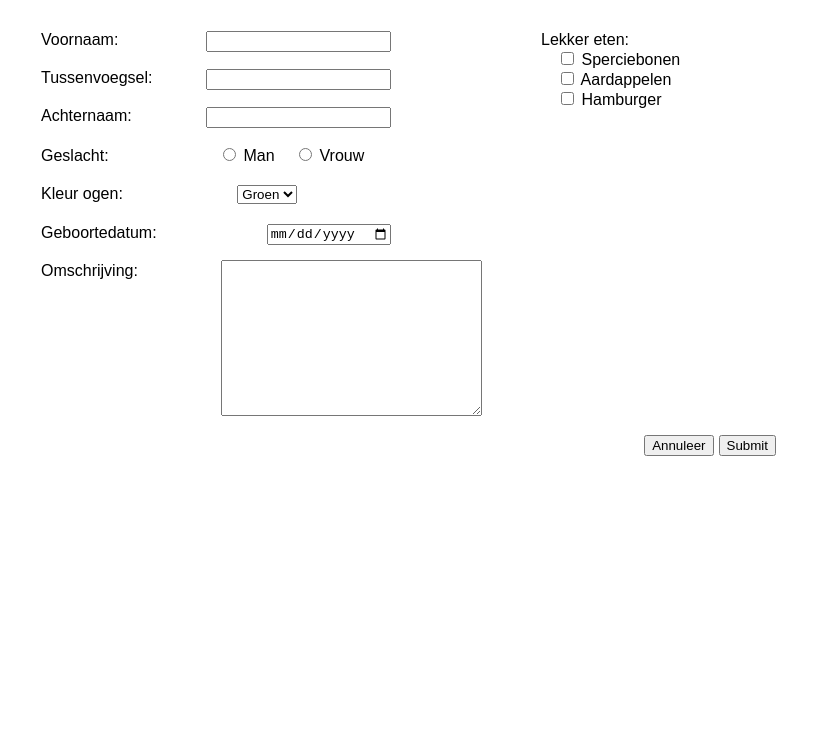
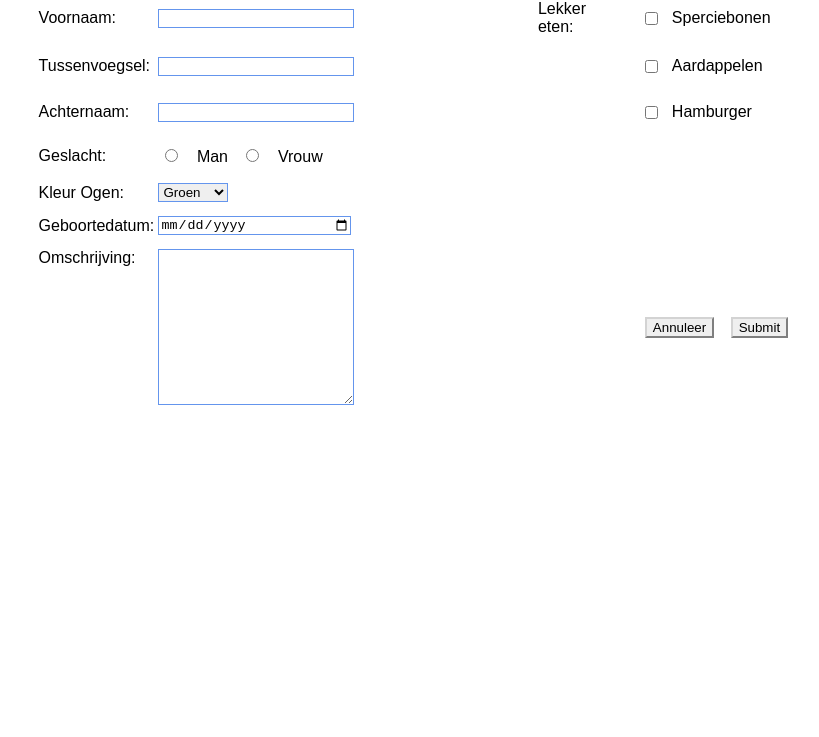
Before and after one commit to thundercookie15/html, a plain HTML site: page codes/h06/BurtonFormulier.html in a window 1280 px wide. Shown: the part 63-800 px from the top of the page, without its empty margins (109-928 px from the left). Drawn offline with Linux system fonts and the light colour scheme.

Commit message:
HTML opdracht 6

```diff
--- a/codes/h06/BurtonFormulier.html
+++ b/codes/h06/BurtonFormulier.html
@@ -9,64 +9,53 @@
     <div id="wrapper">
         <form action="https://www.savatarian.com/html5/form.php" method="post">
             <h2>Burton Education Formulier</h2>
-            <div class="form-group">
-                <section class="firstSection">
-                    <ul class="firstSection">
-                        <li>
                 <!--Voornaam Input-->
             <label for="voornaam">Voornaam: </label>
-                            <input type="text" name="voornaam"/>
-                        </li>
-                        <!--Tussenvoegsel input-->
-                        <li>
+            <input class="textinput" type="text" id="voornaam" name="voornaam"/>
+            <!--Lekker Eten-->
+            <label for="lekker-eten">Lekker eten:</label>
+            <div class="eten">
+                <input value="sperciebonen" name="lekker-eten" type="checkbox">
+                <label>Sperciebonen</label>
+            </div>
             <label for="tussenvoegsel">Tussenvoegsel: </label>
-                            <input type="text" name="tussenvoegsel" />
-                        </li>
-                        <!--Achternaam input-->
-                        <li>
+            <input class="textinput" id="tussenvoegsel" type="text" />
+            <div class="eten">
+                <input value="aardapplen" name="lekker-eten" type="checkbox">
+                <label>Aardappelen</label>
+            </div>
+            <!--Achternaam-->
             <label for="achternaam">Achternaam: </label>
-                            <input type="text" name="achternaam" />
-                        </li>
-                        <!--Geslacht Input-->
-                        <li>
-                            <label class="geslachtlocatie" for="geslacht"> Geslacht: </label>
-                            <input class="knoplocatie" type="radio" name="geslacht" value="man"> Man
-                            <input class="knoplocatie" type="radio" name="geslacht" value="vrouw"> Vrouw
-                        </li>
-                    <li>
-                        <label for="kleurogen">Kleur ogen: </label>
-                            <select name="kleurogen">
+            <input class="textinput" type="text" name="achternaam" id="achternaam" />
+            <div class="eten">
+                <input value="hamburger" name="lekker-eten" type="checkbox">
+                <label>Hamburger</label>
+            </div>
+            <!--Geslacht-->
+            <label for="geslacht">Geslacht: </label>
+            <div id="geslacht">
+                <input type="radio" name="geslacht" value="man">
+                <label>Man</label>
+                <input type="radio" name="geslacht" value="vrouw">
+                <label>Vrouw</label>
+            </div>
+            <!--Kleur Ogen-->
+            <label class="kleurogen" for="kleurogen">Kleur Ogen: </label>
+            <select name="kleurogen" id="kleurogen">
                 <option value="groen">Groen</option>
                 <option value="blauw">Blauw</option>
                 <option value="bruin">Bruin</option>
             </select>
-                        </li>
-                        <li>
-                            <label for="geboortedatum">Geboortedatum: </label>
-                            <input type="date" name="geboortedatum"/>
-                        </li>
-                        <li>
-                            <label class="locatielabel" for="omschrijving">Omschrijving: </label>
-                            <textarea name="omschrijving" id="omschrijving" cols="30" rows="10"></textarea>
-                        </li>
-                    </ul>
-                </section>
-                <section class="secondSection">
-                    <ul>
-                        <li class="checkding">
-                            <label class="labeleten" for="lekker-eten">Lekker eten:</label><br>
-                            <input class="lekker-eten" type="checkbox" value="sperciebonen">
-                            <span class="checkbox">Sperciebonen</span><br>
-                            <input class="lekker-eten" type="checkbox" value="aardappelen">
-                            <span class="checkbox">Aardappelen</span><br>
-                            <input class="lekker-eten" type="checkbox" value="hamburger">
-                            <span class="checkbox">Hamburger</span>
-                        </li>
-                    </ul>
+            <!--Geboortedatum-->
+            <label class="geboortedatum" for="geboortedatum">Geboortedatum: </label>
+            <input class="textinput" type="date" id="geboortedatum">
+            <!--Omschrijving-->
+            <label class="omschrijving" for="omschrijving">Omschrijving: </label>
+            <textarea name="omschrijving" id="omschrijving" cols="5" rows="10"></textarea>
+
+            <div id="knoppen">
+            <input class="knoppen" type="button" onclick="window.location.replace('index.html')" value="Annuleer">
             <input class="knoppen" type="submit" name="OK">
-                    <input class="knoppen" type="button" onclick="window.location.replace('index.html')" value="Annuleer">
-                </section>
-
             </div>
         </form>
     </div>
--- a/codes/h06/BurtonFormulierStylesheet.css
+++ b/codes/h06/BurtonFormulierStylesheet.css
@@ -1,65 +1,59 @@
+* {
+    /*border: 1px dotted grey;*/
+    margin: 7px;
+    align-self: center;
+}
+
+#wrapper {
+    width: 80%;
+    margin:auto;
+}
+
 body {
     font-family: Arial, sans-serif;
+    margin: auto;
 }
-div#wrapper {
-    width:1000px;
-    margin:auto;
+
+form {
+    display: grid;
+    grid-template-columns: 12% 38% 10% 20% 30%;
 }
-div.form-group {
 
+h2 {
+    grid-column: 1/6;
 }
-section.firstSection {
-    width: 50%;
-    float:left;
+
+div.eten {
+    display: flex;
+    grid-column: 4/6;
 }
-section.secondSection {
-    width:25%;
-    float:left;
-    height:441px;
+
+input.textinput, textarea {
+    width:50%;
 }
-.firstSection input {
-    float: right;
+
+input, select, textarea {
+    border: solid 1px cornflowerblue;
 }
-form ul {
-    list-style-type: none;
-    padding: 0;
+
+select {
+    width: 70px;
 }
-form ul li {
-    padding: 10px;
+
+label.omschrijving {
+    align-self: flex-start;
 }
-form ul li input {
-    position: relative;
-    right:130px;
-    margin-left: 20px;
+
+label.geboortedatum, label.omschrijving, label.kleurogen {
+    grid-column: 1/2;
 }
-form ul li select {
-    position:relative;
-    left:90px;
-    margin-left:20px;
+
+.knoppen {
+    border: 2px outset rgb(211, 211, 211);
+    margin-right:5px;
 }
-input.knoplocatie {
-    float: none;
+#knoppen {
+    align-self: center;
+    grid-column:4/5;
+    display: inline;
 }
-form ul li input.knoplocatie {
-    position: unset;
-}
-form ul li label.geslachtlocatie {
-    margin-right: 90px;
-}
-form ul li label.locatielabel {
-    display: block;
-}
-form ul li textarea {
-    display: inline-block;
-    margin-left: 180px;
-    margin-top: -20px;
-}
-input.lekker-eten {
-    position: relative;
-    left: 0;
-}
-.knoppen {
-    margin-top:300px;
-    margin-right: 5px;
-    float:right;
-}
```
Lines whose indentation alone changed are shown as unchanged.
